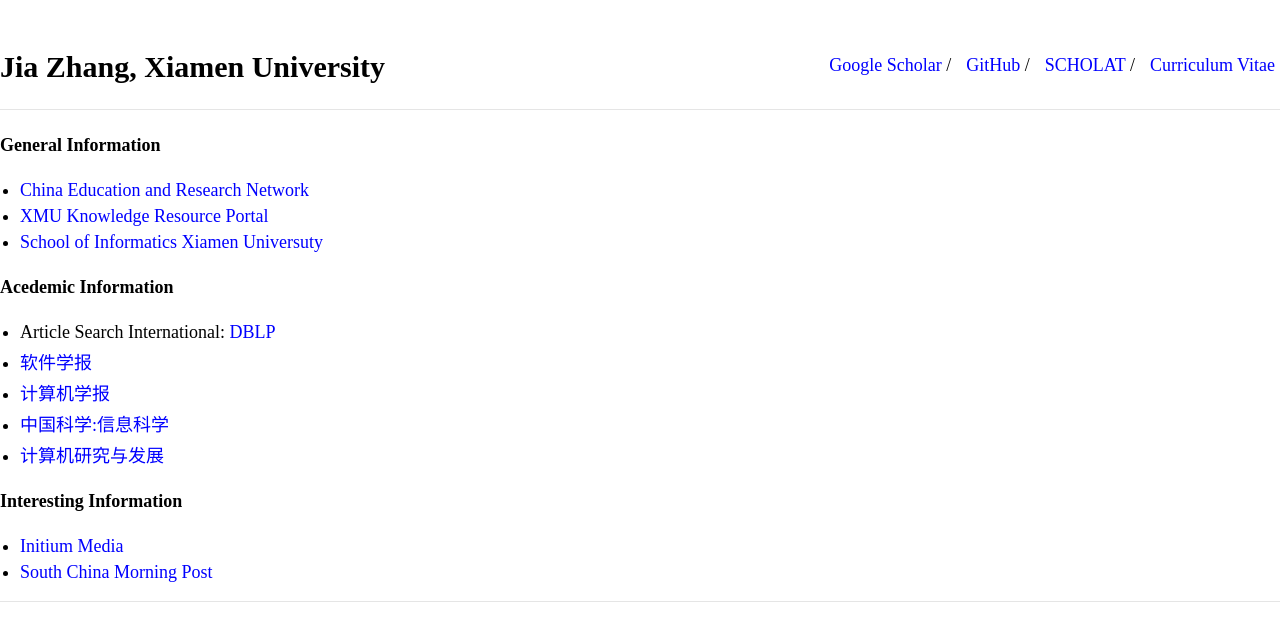
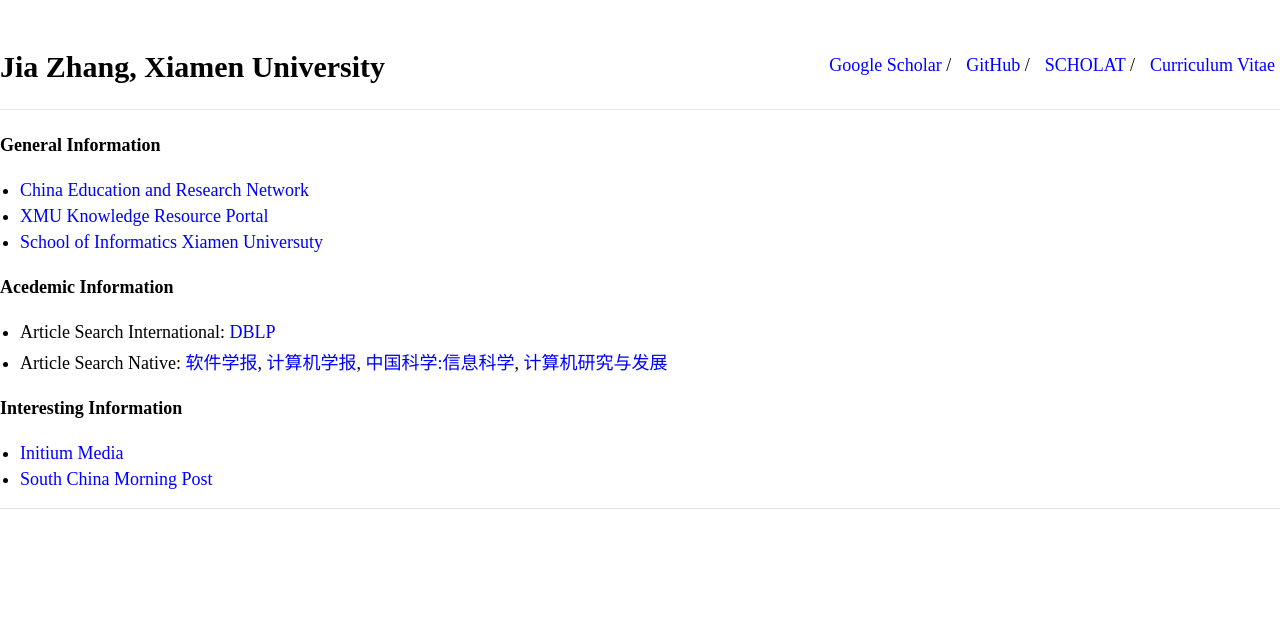
Before and after one commit to jiazhang-ml/jiazhang-ml.github.io, a Jekyll site: the page built from weblink.md, in a window 1280 px wide, cut to the strip 0-876 px from the top of the page. Shown: the top 641 px of the strip. Built offline with Jekyll 4.4.1, drawn with Linux system fonts in a browser that asks for light colours.

Commit message:
Update weblink.md

```diff
--- a/weblink.md
+++ b/weblink.md
@@ -12,10 +12,7 @@ layout: default
 #### Acedemic Information
 
 * Article Search International: [DBLP](https://dblp.uni-trier.de/db/)
-* [软件学报](http://navi.cnki.net/knavi/JournalDetail?pcode=CJFD&pykm=RJXB)
-* [计算机学报](http://navi.cnki.net/knavi/JournalDetail?pcode=CJFD&pykm=JSJX)
-* [中国科学:信息科学](http://navi.cnki.net/knavi/JournalDetail?pcode=CJFD&pykm=PZKX)
-* [计算机研究与发展](http://navi.cnki.net/knavi/JournalDetail?pcode=CJFD&pykm=JFYZ)
+* Article Search Native: [软件学报](http://navi.cnki.net/knavi/JournalDetail?pcode=CJFD&pykm=RJXB), [计算机学报](http://navi.cnki.net/knavi/JournalDetail?pcode=CJFD&pykm=JSJX), [中国科学:信息科学](http://navi.cnki.net/knavi/JournalDetail?pcode=CJFD&pykm=PZKX), [计算机研究与发展](http://navi.cnki.net/knavi/JournalDetail?pcode=CJFD&pykm=JFYZ)
 
 #### Interesting Information
 
```
